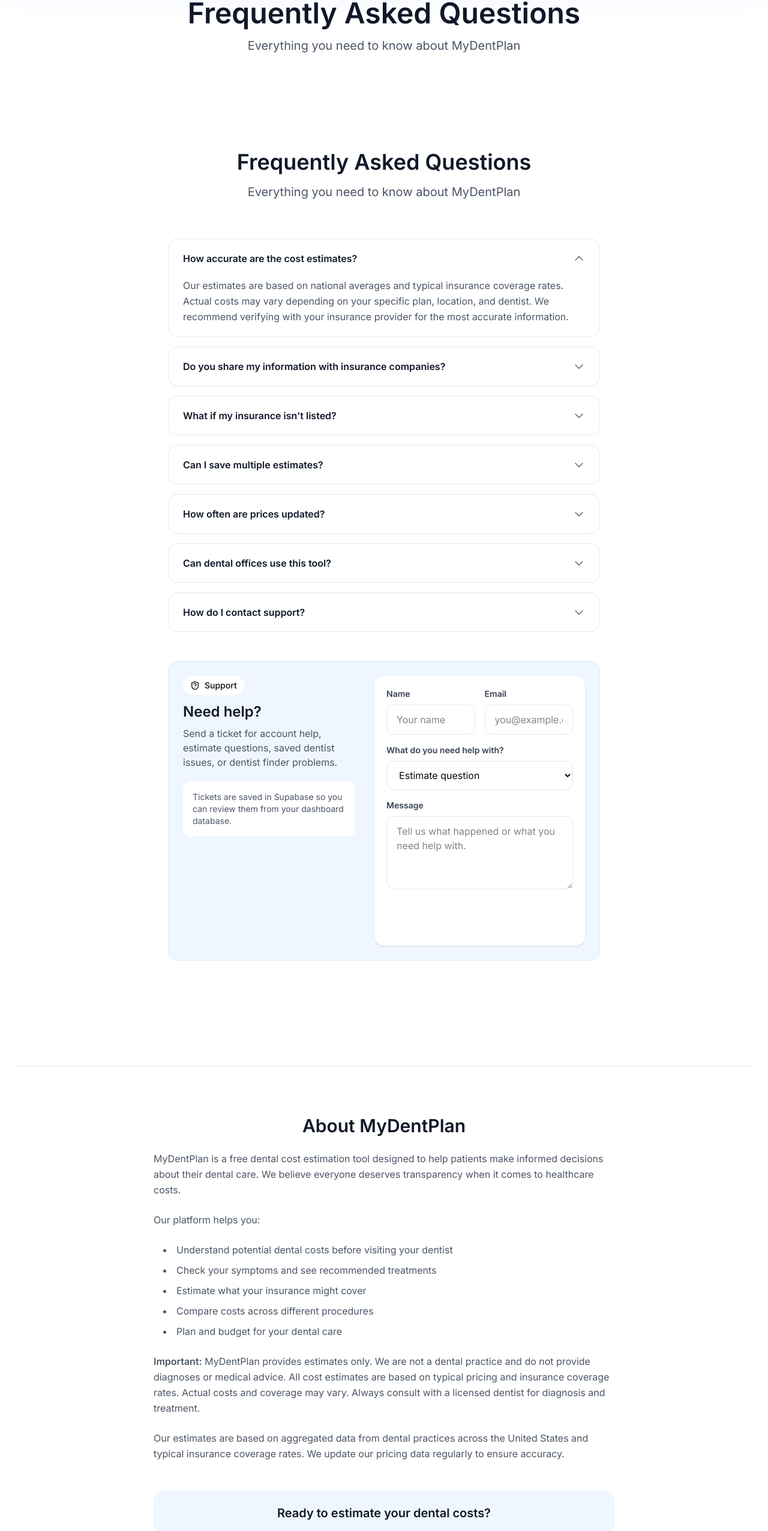
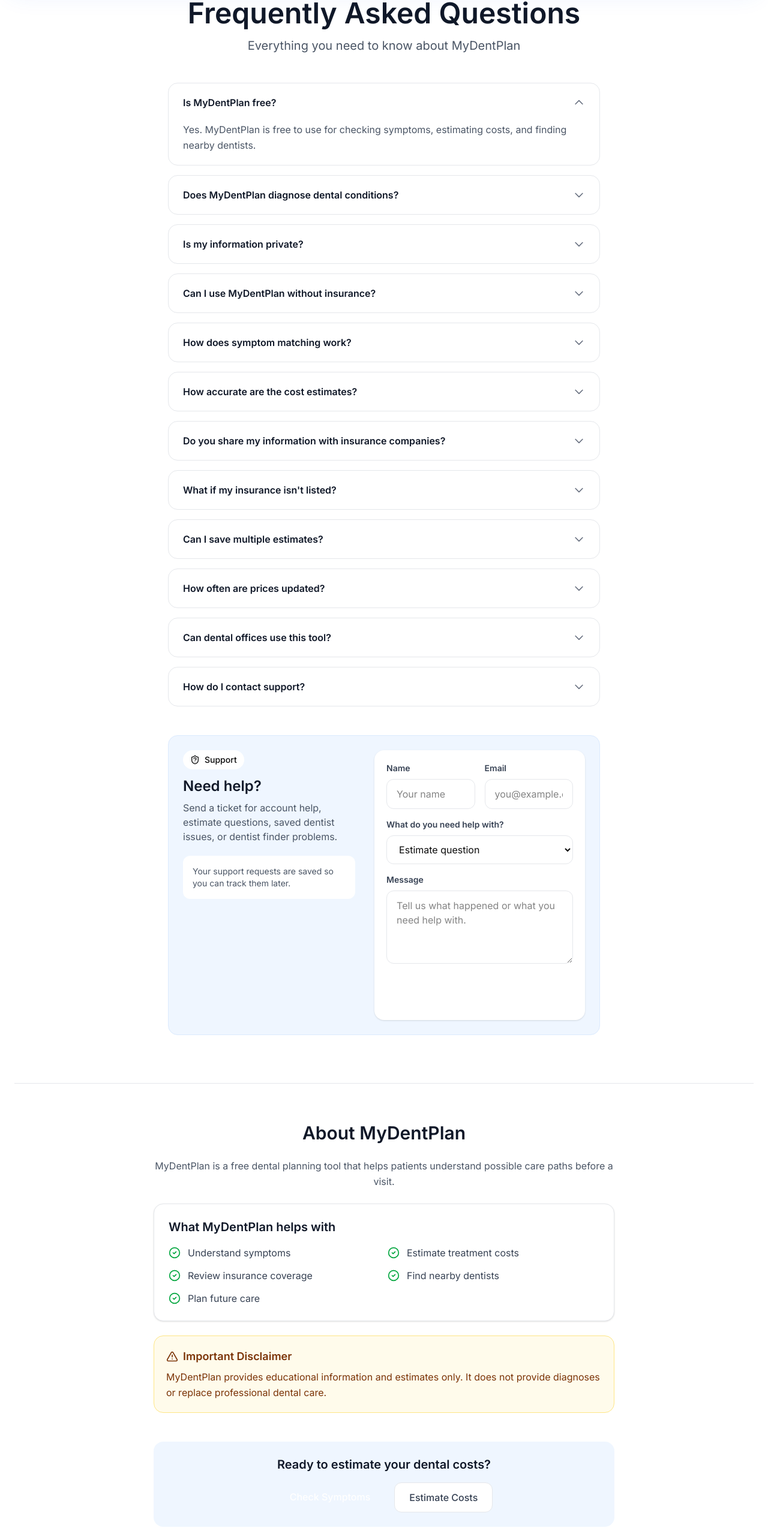
Before and after one commit to amralius/mydentplanmain, a React (Vite) app: page /faq in a window 1280 px wide. Shown: the part 130-2683 px from the top of the page at 60% size. Built offline with nearby package versions, Linux system fonts and the light colour scheme; no server answers.

Commit message:
Improve FAQ page content and support flow

```diff
--- a/src/app/components/FAQ.tsx
+++ b/src/app/components/FAQ.tsx
@@ -11,6 +11,26 @@
   const [ticketStatus, setTicketStatus] = useState<'idle' | 'sending' | 'sent' | 'error'>('idle');
 
   const faqs = [
+    {
+      question: "Is MyDentPlan free?",
+      answer: "Yes. MyDentPlan is free to use for checking symptoms, estimating costs, and finding nearby dentists."
+    },
+    {
+      question: "Does MyDentPlan diagnose dental conditions?",
+      answer: "No. MyDentPlan provides educational guidance only. It can help you understand possible next steps, but it does not diagnose conditions or replace a licensed dentist."
+    },
+    {
+      question: "Is my information private?",
+      answer: "We do not sell personal information. Your saved estimates, symptoms, and dentists are used to help you plan care inside MyDentPlan."
+    },
+    {
+      question: "Can I use MyDentPlan without insurance?",
+      answer: "Yes. You can choose the no-insurance option to see estimated self-pay costs and still use the symptom checker and dentist finder."
+    },
+    {
+      question: "How does symptom matching work?",
+      answer: "MyDentPlan uses your selected symptoms to suggest possible treatments and dentist types, such as a general dentist, endodontist, periodontist, or pediatric dentist."
+    },
     {
       question: "How accurate are the cost estimates?",
       answer: "Our estimates are based on national averages and typical insurance coverage rates. Actual costs may vary depending on your specific plan, location, and dentist. We recommend verifying with your insurance provider for the most accurate information."
@@ -67,17 +87,8 @@
   };
 
   return (
-    <section id="faq" className="py-24 bg-white">
+    <section id="faq" className="bg-white">
       <div className="max-w-3xl mx-auto px-6">
-        <div className="text-center mb-16">
-          <h2 className="text-4xl font-semibold text-gray-900 mb-4">
-            Frequently Asked Questions
-          </h2>
-          <p className="text-xl text-gray-600">
-            Everything you need to know about MyDentPlan
-          </p>
-        </div>
-
         <div className="space-y-4">
           {faqs.map((faq, index) => (
             <div
@@ -123,7 +134,7 @@
                 Send a ticket for account help, estimate questions, saved dentist issues, or dentist finder problems.
               </p>
               <div className="mt-5 rounded-xl bg-white p-4 text-sm text-gray-600">
-                Tickets are saved in Supabase so you can review them from your dashboard database.
+                Your support requests are saved so you can track them later.
               </div>
             </div>
 
@@ -188,7 +199,7 @@
 
               {ticketStatus === 'error' && (
                 <div className="mt-4 rounded-xl border border-red-200 bg-red-50 px-4 py-3 text-sm text-red-700">
-                  Could not send ticket yet. Make sure the support_tickets table exists in Supabase.
+                  Could not send your ticket yet. Please try again in a moment.
                 </div>
               )}
 
--- a/src/app/pages/FAQPage.tsx
+++ b/src/app/pages/FAQPage.tsx
@@ -1,12 +1,13 @@
 import { Link } from 'react-router-dom';
+import { AlertTriangle, CheckCircle2 } from 'lucide-react';
 import FAQ from '../components/FAQ';
 
 export default function FAQPage() {
   return (
     <div className="min-h-screen bg-white">
-      <div className="pt-32 pb-20">
+      <div className="pt-32 pb-28">
         <div className="max-w-7xl mx-auto px-6">
-          <div className="text-center mb-16">
+          <div className="text-center mb-12">
             <h1 className="text-5xl font-semibold text-gray-900 mb-4">
               Frequently Asked Questions
             </h1>
@@ -17,31 +18,45 @@
 
           <FAQ />
 
-          <div className="mt-20 pt-20 border-t border-gray-200">
+          <div className="mt-20 pt-16 border-t border-gray-200">
             <div className="max-w-3xl mx-auto">
               <h2 className="text-3xl font-semibold text-gray-900 mb-6 text-center">
                 About MyDentPlan
               </h2>
               <div className="space-y-6 text-gray-600 leading-relaxed">
-                <p>
-                  MyDentPlan is a free dental cost estimation tool designed to help patients make informed decisions about their dental care. We believe everyone deserves transparency when it comes to healthcare costs.
+                <p className="text-center">
+                  MyDentPlan is a free dental planning tool that helps patients understand possible care paths before a visit.
                 </p>
-                <p>
-                  Our platform helps you:
-                </p>
-                <ul className="list-disc list-inside space-y-2 ml-4">
-                  <li>Understand potential dental costs before visiting your dentist</li>
-                  <li>Check your symptoms and see recommended treatments</li>
-                  <li>Estimate what your insurance might cover</li>
-                  <li>Compare costs across different procedures</li>
-                  <li>Plan and budget for your dental care</li>
-                </ul>
-                <p>
-                  <strong>Important:</strong> MyDentPlan provides estimates only. We are not a dental practice and do not provide diagnoses or medical advice. All cost estimates are based on typical pricing and insurance coverage rates. Actual costs and coverage may vary. Always consult with a licensed dentist for diagnosis and treatment.
-                </p>
-                <p>
-                  Our estimates are based on aggregated data from dental practices across the United States and typical insurance coverage rates. We update our pricing data regularly to ensure accuracy.
-                </p>
+
+                <div className="rounded-2xl border border-gray-200 bg-white p-6 shadow-sm">
+                  <h3 className="mb-4 text-xl font-semibold text-gray-900">
+                    What MyDentPlan helps with
+                  </h3>
+                  <div className="grid gap-3 sm:grid-cols-2">
+                    {[
+                      'Understand symptoms',
+                      'Estimate treatment costs',
+                      'Review insurance coverage',
+                      'Find nearby dentists',
+                      'Plan future care',
+                    ].map((item) => (
+                      <div key={item} className="flex items-center gap-3 text-gray-700">
+                        <CheckCircle2 className="h-5 w-5 flex-shrink-0 text-green-600" />
+                        <span>{item}</span>
+                      </div>
+                    ))}
+                  </div>
+                </div>
+
+                <div className="rounded-2xl border border-amber-200 bg-amber-50 p-5">
+                  <div className="mb-2 flex items-center gap-2 text-amber-900">
+                    <AlertTriangle className="h-5 w-5" />
+                    <h3 className="font-semibold">Important Disclaimer</h3>
+                  </div>
+                  <p className="text-amber-900">
+                    MyDentPlan provides educational information and estimates only. It does not provide diagnoses or replace professional dental care.
+                  </p>
+                </div>
               </div>
 
               <div className="mt-12 p-6 bg-blue-50 rounded-2xl text-center">
@@ -53,13 +68,13 @@
                     to="/symptom-checker"
                     className="px-6 py-3 bg-primary text-white rounded-xl hover:bg-blue-700 transition-all font-medium"
                   >
-                    Start Symptom Checker
+                    Check Symptoms
                   </Link>
                   <Link
                     to="/calculator"
                     className="px-6 py-3 bg-white text-gray-700 border border-gray-200 rounded-xl hover:bg-gray-50 transition-all font-medium"
                   >
-                    Use Cost Calculator
+                    Estimate Costs
                   </Link>
                 </div>
               </div>
```
